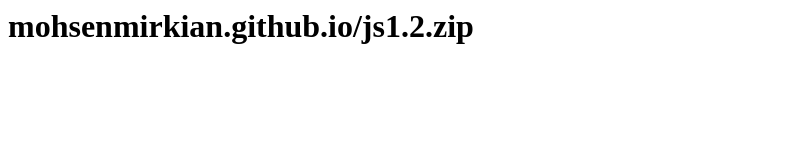
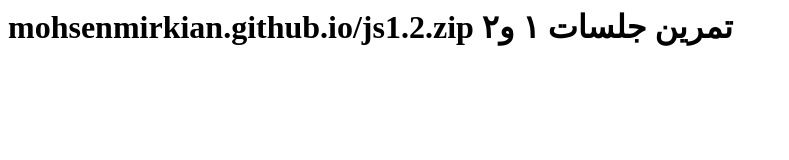
Before and after one commit to MohsenMirkian/MohsenMirkian.github.io, a plain HTML site: page index.html in a window 1280 px wide. Shown: the whole page, without its empty margins (0-789 px from the left). Drawn offline with Linux system fonts and the light colour scheme.

Commit message:
Update index.html

```diff
--- a/index.html
+++ b/index.html
@@ -1 +1 @@
-<h1>mohsenmirkian.github.io/js1.2.zip</h1>
+<h1>mohsenmirkian.github.io/js1.2.zip تمرین جلسات ۱ و۲</h1>
```
